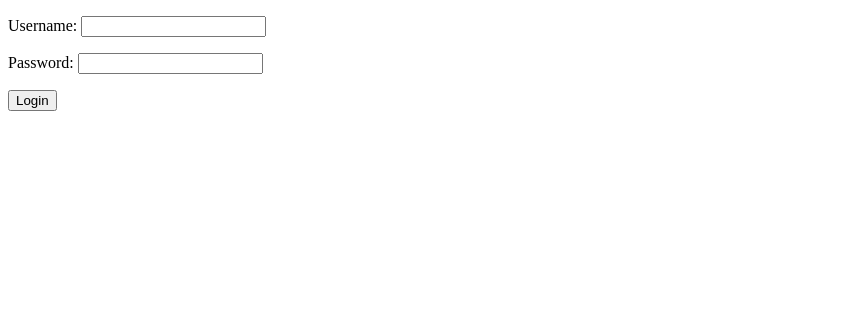
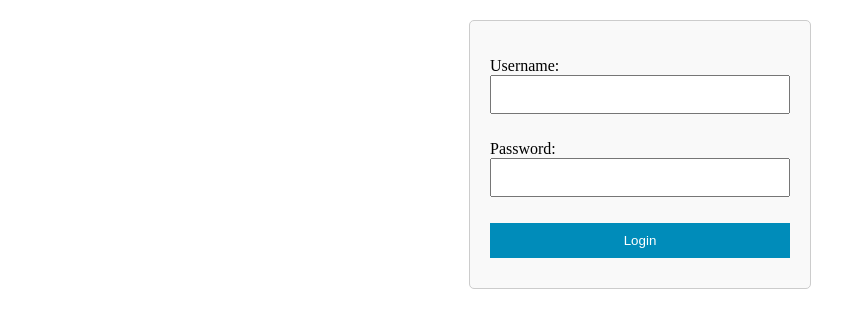
Before and after one commit to AI-ApeX-DeV/Infosys_Online_Insurance_Project, a Django app: page /login/ in a window 1280 px wide. Shown: the top 328 px of the page, without its empty margins (0-866 px from the left). Run offline with Django 5.2, Linux system fonts and the light colour scheme.

Commit message:
ui modifications

```diff
--- a/team2/online_insurance/templates/login.html
+++ b/team2/online_insurance/templates/login.html
@@ -4,6 +4,41 @@
     <meta charset="UTF-8">
     <meta name="viewport" content="width=device-width, initial-scale=1.0">
     <title>Login Page</title>
+    <style>
+        /* CSS styles directly within the HTML file */
+
+        /* Style the form */
+        form {
+            margin: 20px auto;
+            padding: 20px;
+            width: 300px;
+            border: 1px solid #ccc;
+            border-radius: 5px;
+            background-color: #f9f9f9;
+        }
+
+        /* Style the form elements */
+        input[type="text"],
+        input[type="password"],
+        button {
+            width: 100%;
+            margin-bottom: 10px;
+            padding: 10px;
+            box-sizing: border-box;
+        }
+
+        /* Style the submit button */
+        button[type="submit"] {
+            background-color: #008CBA;
+            color: white;
+            border: none;
+            cursor: pointer;
+        }
+
+        button[type="submit"]:hover {
+            background-color: #0077A3;
+        }
+    </style>
 </head>
 <body>
     <form method="post">
@@ -11,6 +46,5 @@
         {{ form.as_p }}
         <button type="submit">Login</button>
     </form>
-
 </body>
 </html>
```
Also changed, not shown: team2/online_insurance/templates/register.html (+75 -3 lines), team2/db.sqlite3, team2/online_insurance/templates/image.jpg (added).
